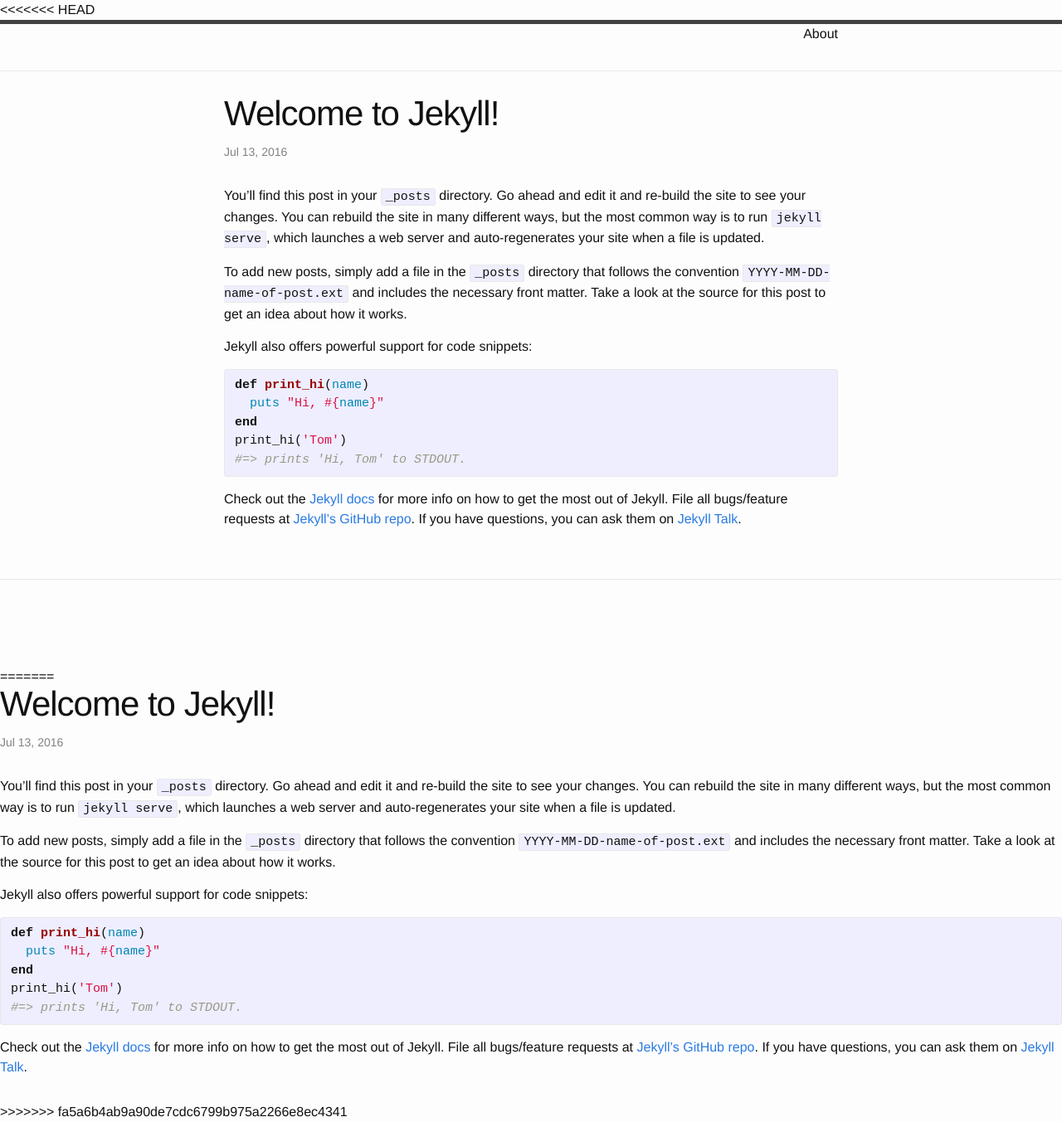
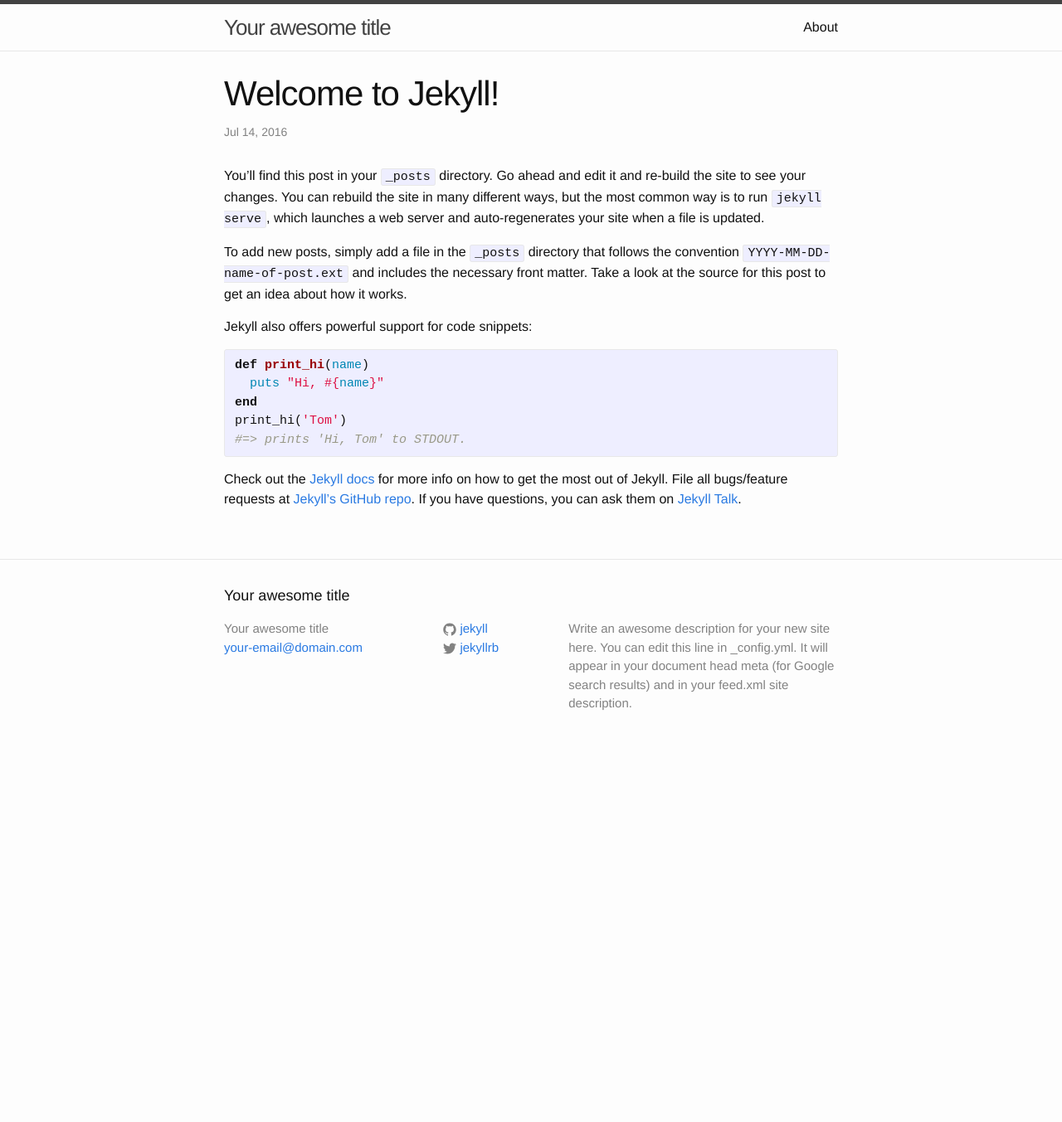
Before and after one commit to angrySquirrel/gitTest, a Jekyll site: the page built from _posts/2016-07-14-welcome-to-jekyll.markdown, in a window 1280 px wide. Shown: the whole page at 83% size. Built offline with Jekyll 4.4.1, drawn with Linux system fonts in a browser that asks for light colours; after the commit the page ends 920 px from its top, so only the background shows below that.

Commit message:
new feature

```diff
--- a/_config.yml
+++ b/_config.yml
@@ -1,4 +1,3 @@
-<<<<<<< HEAD
 # Welcome to Jekyll!
 #
 # This config file is meant for settings that affect your whole blog, values
@@ -20,6 +19,3 @@
 
 # Build settings
 markdown: kramdown
-=======
-baserul:/gitTest
->>>>>>> fa5a6b4ab9a90de7cdc6799b975a2266e8ec4341
--- a/_layouts/default.html
+++ b/_layouts/default.html
@@ -19,17 +18,3 @@
   </body>
 
 </html>
-=======
- <!DOCTYPE html>
-  <html>
-  <head>
-    <meta http-equiv="content-type" content="text/html; charset=utf-8" />
-    <title>{{ page.title }}</title>
-  </head>
-  <body>
-
-    {{ content }}
-
-  </body>
-  </html>
->>>>>>> fa5a6b4ab9a90de7cdc6799b975a2266e8ec4341
--- a/_posts/2016-07-13-welcome-to-jekyll.markdown
+++ b/_posts/2016-07-14-welcome-to-jekyll.markdown
@@ -1,7 +1,7 @@
 ---
 layout: post
 title:  "Welcome to Jekyll!"
-date:   2016-07-13 18:50:11 +0800
+date:   2016-07-14 11:17:40 +0800
 categories: jekyll update
 ---
 You’ll find this post in your `_posts` directory. Go ahead and edit it and re-build the site to see your changes. You can rebuild the site in many different ways, but the most common way is to run `jekyll serve`, which launches a web server and auto-regenerates your site when a file is updated.
```
Also changed, not shown: other parts of _layouts/default.html (+0 -1 lines), _posts/2012-08-25-hello-world.html (deleted, +0 -7 lines), index.html (+0 -14 lines).
